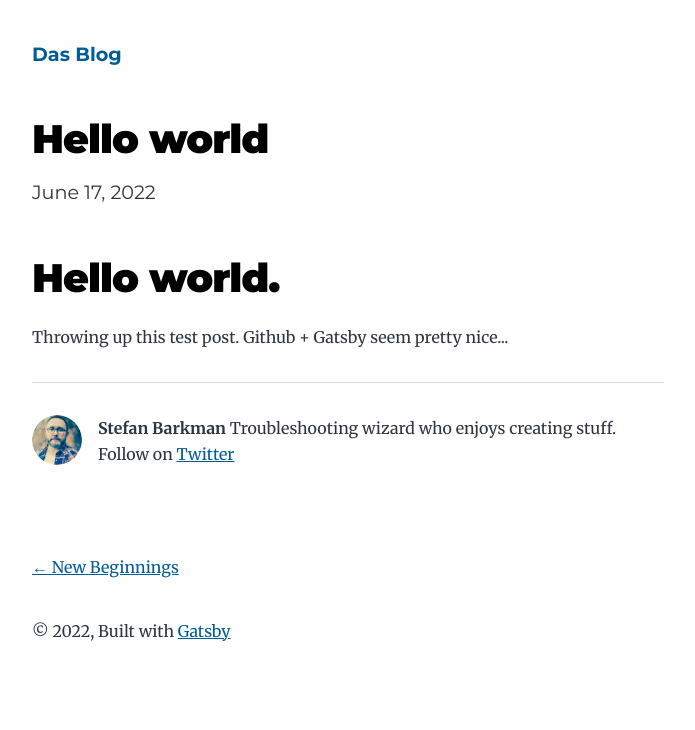
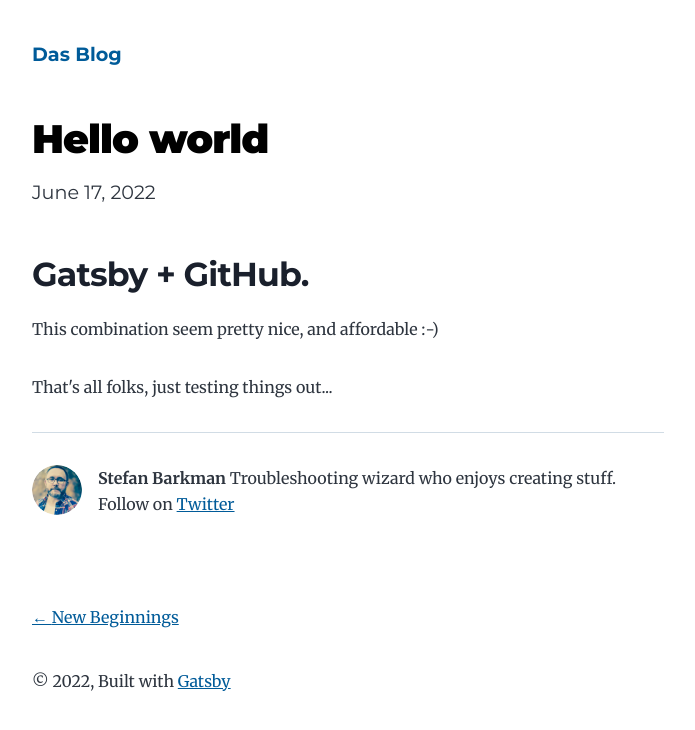
Before and after one commit to thebarkman/randomtext, a Gatsby site: page /hello-the-world/ in a window 1280 px wide. Shown: the whole page, without its empty margins (292-987 px from the left). Built offline with nearby package versions, Linux system fonts and the light colour scheme; Gatsby itself is replaced by a stand-in of ours.

Commit message:
Update index.md

```diff
--- a/content/blog/hello-the-world/index.md
+++ b/content/blog/hello-the-world/index.md
@@ -2,5 +2,7 @@
 title: Hello world
 date: "2022-06-17"
 ---
-# Hello world.
-Throwing up this test post. Github + Gatsby seem pretty nice...
+## Gatsby + GitHub.
+This combination seem pretty nice, and affordable :-)
+
+That's all folks, just testing things out...
```
